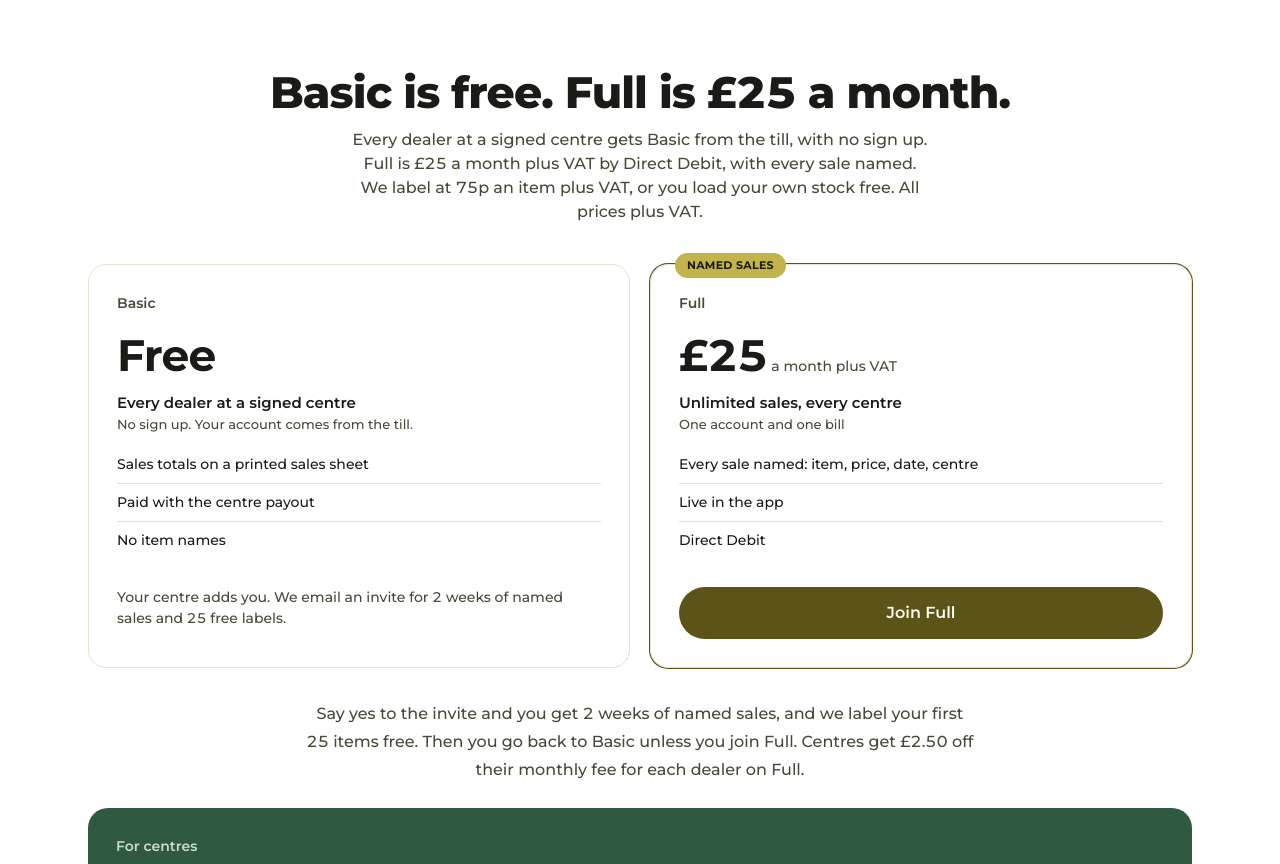
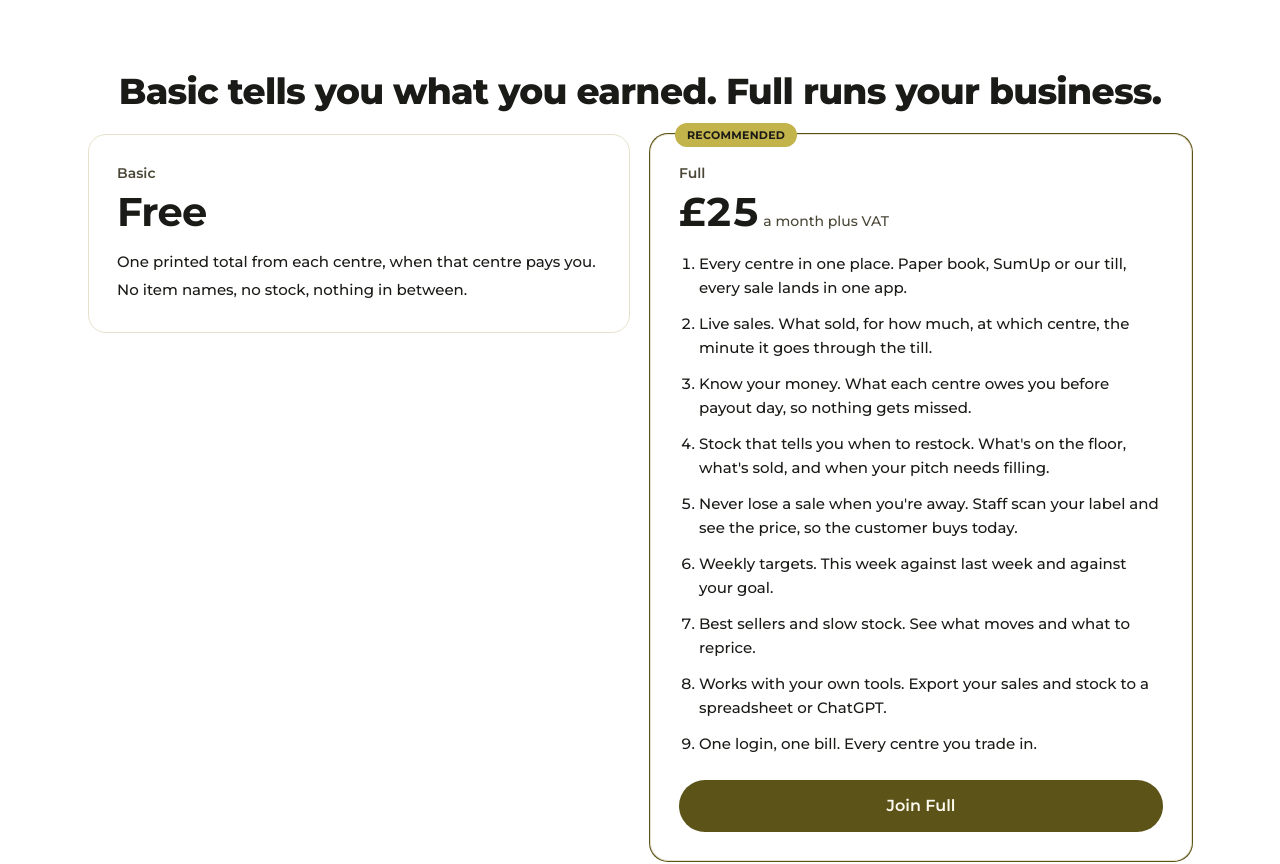
Before and after one commit to jeni-rgb/dealer-centre, a Next.js app: page / in a window 1280 px wide. Shown: the part 7320-8184 px from the top of the page. Built offline with nearby package versions, Linux system fonts and the light colour scheme.

Commit message:
Spell out what Basic and Full each give a dealer
The pricing page, Account, the taster invite and the day 14 letter now use the same comparison: one printed total on Basic, and the nine Full points at £25 a month plus VAT.

Co-authored-by: jeni-rgb <jeni-rgb@users.noreply.github.com>

```diff
--- a/src/app/app/page.tsx
+++ b/src/app/app/page.tsx
@@ -3,6 +3,7 @@ import { Mark } from "@/components/logo";
 import { NotificationsCard } from "@/components/notifications";
 import { dealerWithListing } from "@/lib/billing/tokens";
 import { namedSales } from "@/lib/billing/pricing";
+import { PlanCompare } from "@/components/plan-compare";
 import { requireDealer } from "@/lib/auth";
 import { supabaseServer } from "@/lib/supabase/server";
 import { ChannelLabel, DealerNav, Icon, Phone, money, when } from "@/components/ui";
@@ -65,9 +66,7 @@ export default async function Today() {
         </div>
 
         <NotificationsCard vapidPublicKey={process.env.VAPID_PUBLIC_KEY ?? null} />
-        {dealer && dealer.billing_model === "basic" && (
-          <div className="card p-4 text-[14px]"><span className="block font-medium">Basic</span><span className="text-[12px] text-ink-muted">Your sales sheet shows the totals. Item names stay off the app. Join Full for £25 a month plus VAT by Direct Debit to see every sale.</span><Link href="/signup?as=dealer" className="mt-2 inline-block text-[13px] font-medium text-accent">Join Full</Link></div>
-        )}
+        {dealer && dealer.billing_model === "basic" && <PlanCompare join />}
         {pending.map((c) => (
           <div key={c.centre_id} className="rounded-[14px] border border-[#FDE68A] bg-warning-soft px-3.5 py-3 text-[13px] text-warning">
             Waiting for {(c.centres as unknown as { name: string })?.name} to approve you. Floor sales appear once they do.
--- a/src/app/app/settings/view.tsx
+++ b/src/app/app/settings/view.tsx
@@ -6,9 +6,10 @@ import Link from "next/link";
 import { Pill, Toggle, ToggleGroup, money } from "@/components/ui";
 import { BuyTokens } from "@/components/buy-tokens";
 import { dealerPlanSentence } from "@/lib/billing/plan-copy";
+import { PlanCompare } from "@/components/plan-compare";
 
 type Channel = { id: string; type: string; external_account_id: string; status: string; last_webhook_at: string | null } | null;
-type Dealer = { name: string; code: string; plan: string; trial_ends_at: string | null; item_limit: number; monthly_sold_limit: number; listing_mode: string | null; listing_tokens: number; listing_tokens_bought: number; default_own_shopify: boolean; default_centre_shopify: boolean };
+type Dealer = { name: string; code: string; plan: string; trial_ends_at: string | null; item_limit: number; monthly_sold_limit: number; listing_mode: string | null; listing_tokens: number; listing_tokens_bought: number; billing_model?: string | null; default_own_shopify: boolean; default_centre_shopify: boolean };
 
 export function SettingsView({ email, meId, people, dealer, shopify, square, centres, printers }: {
   email: string; meId: string; people: { id: string; email: string }[]; dealer: Dealer; shopify: Channel; square: Channel;
@@ -72,6 +73,7 @@ export function SettingsView({ email, meId, people, dealer, shopify, square, cen
         <div className="card divide-y divide-border">
           <div className="flex items-center justify-between px-4 py-3.5"><span className="flex flex-col"><span className="text-[15px] font-medium">{dealer.name}</span><span className="text-[12px] text-ink-muted">{email}</span></span><span className="ticket text-[16px]">{dealer.code}</span></div>
           <Link href="/api/billing/portal" className="flex items-center justify-between gap-3 px-4 py-3.5"><span className="flex flex-col"><span className="text-[15px] font-medium">Plan</span><span className="text-[12px] text-ink-muted">{dealerPlanSentence(dealer)}</span></span><span className="shrink-0 text-[13px] font-medium text-accent">Manage plan</span></Link>
+          {dealer.billing_model !== "full" && dealer.plan !== "pro" && <div className="px-4 py-4"><PlanCompare join /></div>}
           {dealer.listing_mode === "staff" && <div className="px-4 py-3.5"><span className="block text-[15px] font-medium">Labels</span><span className="text-[12px] text-ink-muted">{dealer.listing_tokens_bought > 0 ? `${dealer.listing_tokens} left. Further labels are 75p plus VAT. We photograph the stock from these.` : "None yet. We photograph the stock after labels are paid, 75p plus VAT each, unless your 25 free taster labels are still to come."}</span><BuyTokens next="/app/settings" /></div>}
         </div>
       </Section>
--- a/src/app/page.tsx
+++ b/src/app/page.tsx
@@ -3,6 +3,7 @@ import type { Metadata } from "next";
 import Image from "next/image";
 import { Logo, Mark } from "@/components/logo";
 import { Phone, Browser } from "@/components/devices";
+import { PlanCompare } from "@/components/plan-compare";
 
 export const metadata: Metadata = {
   title: "Dealer Centre: stock, labels and sales for antique dealers and centres",
@@ -15,10 +16,6 @@ export const metadata: Metadata = {
 const PROOF: { liveAt: string; founder: string } | null = null;
 // const PROOF = { liveAt: "Live at [centre name], [town]", founder: "Built with my dad, a dealer for [N] years" };
 
-const dealerPlans = [
-  { name: "Basic", price: "Free", who: "Every dealer at a signed centre", forWho: "No sign up. Your account comes from the till.", bits: ["Sales totals on a printed sales sheet", "Paid with the centre payout", "No item names"], featured: false },
-  { name: "Full", price: "£25", who: "Unlimited sales, every centre", forWho: "One account and one bill", bits: ["Every sale named: item, price, date, centre", "Live in the app", "Direct Debit"], featured: true },
-];
 
 const faqs = [
   ["Does my centre need to be on Dealer Centre?", "No. If they are not, you add the centre yourself at sign up and your items carry its name. You mark things sold from your phone. When the centre joins, nothing changes for you."],
@@ -243,22 +240,8 @@ export default function Landing() {
       {/* Pricing */}
       <section id="pricing" className="bg-white py-20">
         <div className="mx-auto max-w-6xl px-6">
-          <h2 className="text-center text-[36px] leading-[1.08] md:text-[44px]">Basic is free. Full is £25 a month.</h2>
-          <p className="mx-auto mt-3 max-w-xl text-center text-[16px] text-ink-muted">Every dealer at a signed centre gets Basic from the till, with no sign up. Full is £25 a month plus VAT by Direct Debit, with every sale named. We label at 75p an item plus VAT, or you load your own stock free. All prices plus VAT.</p>
-          <div className="mt-10 grid gap-5 md:grid-cols-2">
-            {dealerPlans.map((p) => (
-              <div key={p.name} className={`card relative flex flex-col p-7 ${p.featured ? "border-accent ring-1 ring-accent" : ""}`}>
-                {p.featured && <span className="absolute -top-3 left-6 rounded-full bg-gold px-3 py-1 text-[11px] font-bold uppercase tracking-wide text-ink">Named sales</span>}
-                <div className="text-[14px] font-semibold text-ink-muted">{p.name}</div>
-                <div className="mt-2 flex items-baseline gap-1"><span className="figure text-[44px]">{p.price}</span>{p.price !== "Free" && <span className="text-[14px] text-ink-muted">a month plus VAT</span>}</div>
-                <div className="mt-1 text-[15px] font-semibold">{p.who}</div>
-                <div className="text-[13px] text-ink-muted">{p.forWho}</div>
-                <ul className="mt-5 flex flex-col gap-2 text-[14px] font-medium">{p.bits.map((b) => <li key={b} className="border-b border-border pb-2 last:border-0">{b}</li>)}</ul>
-                {p.name === "Full" ? <Link href="/signup?as=dealer" className="btn mt-7">Join Full</Link> : <p className="mt-7 text-[14px] text-ink-muted">Your centre adds you. We email an invite for 2 weeks of named sales and 25 free labels.</p>}
-              </div>
-            ))}
-          </div>
-          <p className="mx-auto mt-8 max-w-2xl text-center text-[16px] leading-7 text-ink-muted">Say yes to the invite and you get 2 weeks of named sales, and we label your first 25 items free. Then you go back to Basic unless you join Full. Centres get £2.50 off their monthly fee for each dealer on Full.</p>
+          <PlanCompare join center />
+          <p className="mx-auto mt-8 max-w-2xl text-center text-[16px] leading-7 text-ink-muted">Basic needs no sign up: your centre adds you. Say yes to the invite for 2 weeks of named sales and 25 free labels, then you go back to Basic unless you join Full. We label at 75p an item plus VAT, or you load your own stock free. Centres get £2.50 off their monthly fee for each dealer on Full. All prices plus VAT.</p>
           <div className="mt-6 flex flex-col items-start justify-between gap-5 rounded-[20px] bg-forest p-7 text-white md:flex-row md:items-center">
             <div>
               <div className="text-[14px] font-semibold text-[#C9DCCF]">For centres</div>
--- a/src/app/signup/dealer/setup.tsx
+++ b/src/app/signup/dealer/setup.tsx
@@ -1,6 +1,7 @@
 "use client";
 import { PRINTER_MODELS, SIZE_HELP, SIZE_LABEL, SIZE_PLACEHOLDER } from "@/lib/labels/models";
 import { labelPriceLabel } from "@/lib/billing/pricing";
+import { PlanCompare } from "@/components/plan-compare";
 import { useEffect, useState } from "react";
 import Link from "next/link";
 import { useRouter } from "next/navigation";
@@ -101,6 +102,7 @@ function CardPlan({ hp, staff }: { hp: HP; staff: boolean }) {
           <p className="mt-2 text-ink-muted">You see every sale: the name, the price, the date and the centre. Unlimited sales. Cancel any month from Account.</p>
           {staff && <p className="mt-2 text-ink-muted">Labelling is separate, 75p an item plus VAT, on the next step.</p>}
         </div>
+        <PlanCompare showHeadline={false} />
         <p className="text-[12px] text-ink-muted">Taken by Direct Debit where your bank allows it, otherwise by card. Stripe runs the payment. There is no free trial on Full.</p>
         <a className="btn" href="/api/billing/checkout">Start Full</a>
       </div>
--- /dev/null
+++ b/src/components/plan-compare.tsx
@@ -0,0 +1,27 @@
+import Link from "next/link";
+import { BASIC_LINE, COMPARE_HEADLINE, FULL_POINTS, FULL_POUNDS } from "@/lib/billing/pricing";
+
+/** Basic against Full. The same words on the public pricing page, Account, and the taster invite. */
+export function PlanCompare({ join = false, showHeadline = true, center = false }: { join?: boolean; showHeadline?: boolean; center?: boolean }) {
+  return (
+    <div className="flex flex-col gap-5 text-left">
+      {showHeadline && <h2 className={`text-[28px] font-bold leading-tight md:text-[36px] ${center ? "text-center" : ""}`}>{COMPARE_HEADLINE}</h2>}
+      <div className="grid items-start gap-5 md:grid-cols-2">
+        <section className="card flex flex-col p-6 md:p-7">
+          <div className="text-[14px] font-semibold text-ink-muted">Basic</div>
+          <div className="mt-2 figure text-[40px] leading-none">Free</div>
+          <p className="mt-4 text-[15px] leading-7">{BASIC_LINE}</p>
+        </section>
+        <section className="card relative flex flex-col border-accent p-6 ring-1 ring-accent md:p-7">
+          <span className="absolute -top-3 left-6 rounded-full bg-gold px-3 py-1 text-[11px] font-bold uppercase tracking-wide text-ink">Recommended</span>
+          <div className="text-[14px] font-semibold text-ink-muted">Full</div>
+          <div className="mt-2 flex items-baseline gap-1"><span className="figure text-[40px] leading-none">£{FULL_POUNDS}</span><span className="text-[14px] text-ink-muted">a month plus VAT</span></div>
+          <ol className="mt-5 flex list-decimal flex-col gap-3 pl-5 text-[15px] leading-6">
+            {FULL_POINTS.map((line) => <li key={line}>{line}</li>)}
+          </ol>
+          {join && <Link href="/signup?as=dealer" className="btn mt-6">Join Full</Link>}
+        </section>
+      </div>
+    </div>
+  );
+}
--- a/src/lib/billing/pricing.ts
+++ b/src/lib/billing/pricing.ts
@@ -40,6 +40,30 @@ export function namedSales(d: BillingDealer, now = Date.now()): boolean {
   return false;
 }
 
+export const COMPARE_HEADLINE = "Basic tells you what you earned. Full runs your business.";
+export const BASIC_LINE = "One printed total from each centre, when that centre pays you. No item names, no stock, nothing in between.";
+export const FULL_POINTS = [
+  "Every centre in one place. Paper book, SumUp or our till, every sale lands in one app.",
+  "Live sales. What sold, for how much, at which centre, the minute it goes through the till.",
+  "Know your money. What each centre owes you before payout day, so nothing gets missed.",
+  "Stock that tells you when to restock. What's on the floor, what's sold, and when your pitch needs filling.",
+  "Never lose a sale when you're away. Staff scan your label and see the price, so the customer buys today.",
+  "Weekly targets. This week against last week and against your goal.",
+  "Best sellers and slow stock. See what moves and what to reprice.",
+  "Works with your own tools. Export your sales and stock to a spreadsheet or ChatGPT.",
+  "One login, one bill. Every centre you trade in.",
+];
+
+export function fullComparisonText(): string {
+  const points = FULL_POINTS.map((line, i) => `${i + 1}. ${line}`).join("\n");
+  return `${COMPARE_HEADLINE}
+
+Basic, free. ${BASIC_LINE}
+
+Full, £${FULL_POUNDS} a month plus VAT.
+${points}`;
+}
+
 export function labelPriceLabel(qty: number): string {
   const pence = LABEL_PENCE * qty;
   const pounds = pence / 100;
@@ -77,13 +101,11 @@ export function tasterInviteLetter(name: string, link: string): { subject: strin
     subject: "Your sales at the centre, and 2 free weeks",
     text: `Hello ${name},
 
-Your centre uses Dealer Centre, so you already have a free Basic account. Basic sends a sales sheet with the totals when the centre pays you. It does not show item names.
-
-If you would like it, you can have 2 weeks of named sales in the app, and we will label your first 25 items for free. After that you go back to Basic, unless you join Full at £25 a month plus VAT by Direct Debit.
-
-Nothing is charged for the 2 weeks or the 25 labels. Say yes here:
+Your centre uses Dealer Centre, so you already have a free Basic account. Say yes and you get 2 weeks of named sales, and we label your first 25 items for free. Nothing is charged. After that you go back to Basic unless you join Full.
 
 ${link}
+
+${fullComparisonText()}
 
 Dealer Centre`,
   };
@@ -94,13 +116,13 @@ export function tasterEndedLetter(name: string, joinUrl: string): { subject: str
     subject: "Your 2 weeks of named sales have ended",
     text: `Hello ${name},
 
-Your 2 weeks of named sales have ended. You are back on Basic. Your sales sheet still shows the totals, and the centre still pays you on their usual day. Item names are off the app.
+Your 2 weeks of named sales have ended. You are back on Basic. If you do nothing, you stay there and nothing is charged.
 
-Join Full for £25 a month plus VAT by Direct Debit and you see every sale: the name, the price, the date and the centre. One account and one bill, however many centres you sell at.
+Join Full by Direct Debit:
 
 ${joinUrl}
 
-If you do nothing, you stay on Basic. Nothing is charged.
+${fullComparisonText()}
 
 Dealer Centre`,
   };
```
Also changed, not shown: src/app/taster/page.tsx (+4 -3 lines), 1 other file (tests, documents, lock files or other folders).
